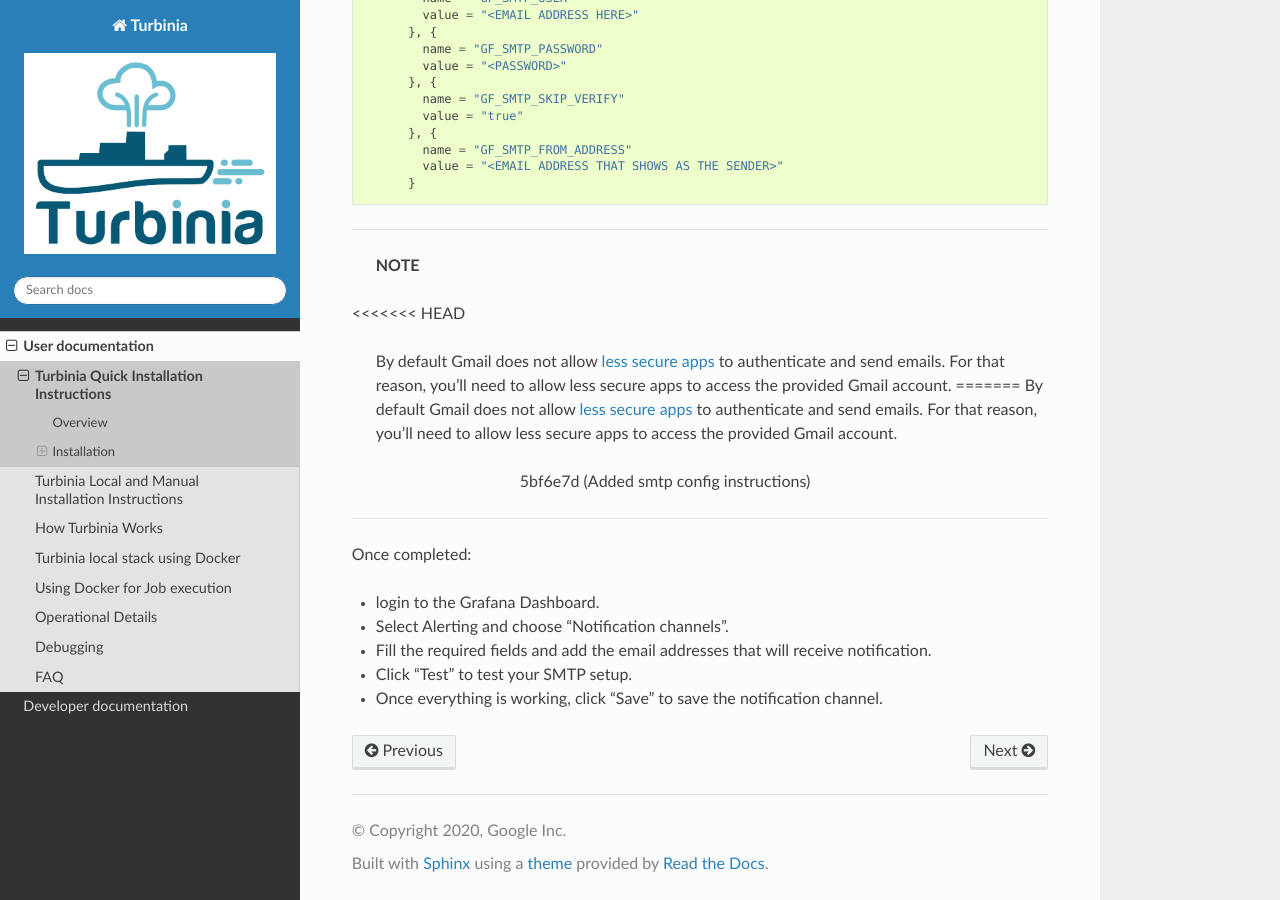
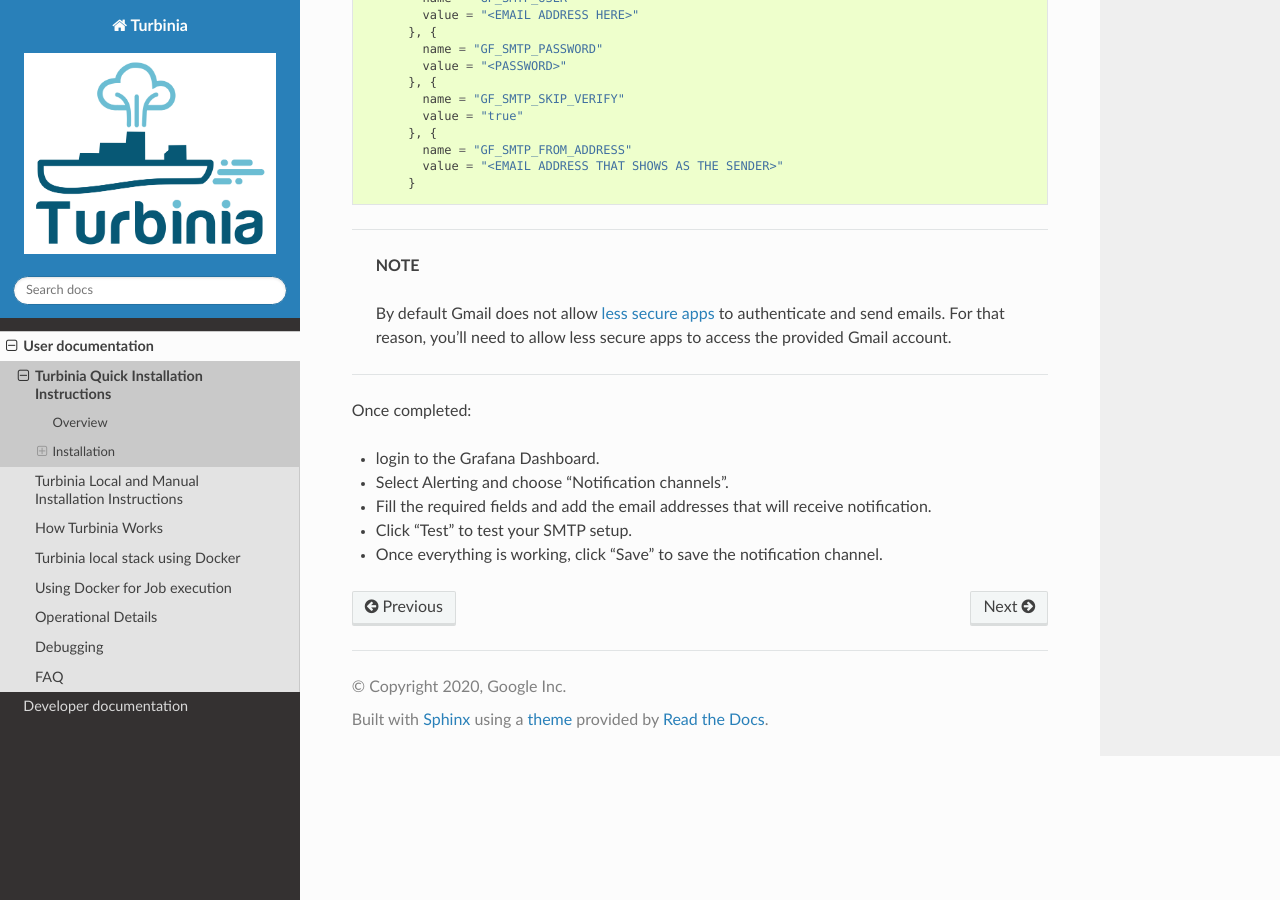
Before and after one commit to google/turbinia, a Sphinx documentation site: the page built from docs/user/install.md, in a window 1280 px wide and 900 px high, scrolled down 2530 px. Built offline with Sphinx 7.4.7 and the Read the Docs theme 2.0.0, drawn with Linux system fonts in a browser that asks for light colours.

Commit message:
Google link fix.

```diff
--- a/docs/user/install.md
+++ b/docs/user/install.md
@@ -147,11 +147,7 @@
 ---
 > **NOTE**
 
-<<<<<<< HEAD
 > By default Gmail does not allow [less secure apps](https://support.google.com/accounts/answer/6010255) to authenticate and send emails. For that reason, you'll need to allow less secure apps to access the provided Gmail account.
-=======
-> By default Gmail does not allow [less secure apps](https://support.google.com/accounts/answer/6010255#zippy=%2Cif-less-secure-app-access-is-on-for-your-account%2Cif-less-secure-app-access-is-off-for-your-account) to authenticate and send emails. For that reason, you'll need to allow less secure apps to access the provided Gmail account.
->>>>>>> 5bf6e7d (Added smtp config instructions)
 
 ---
 
```
